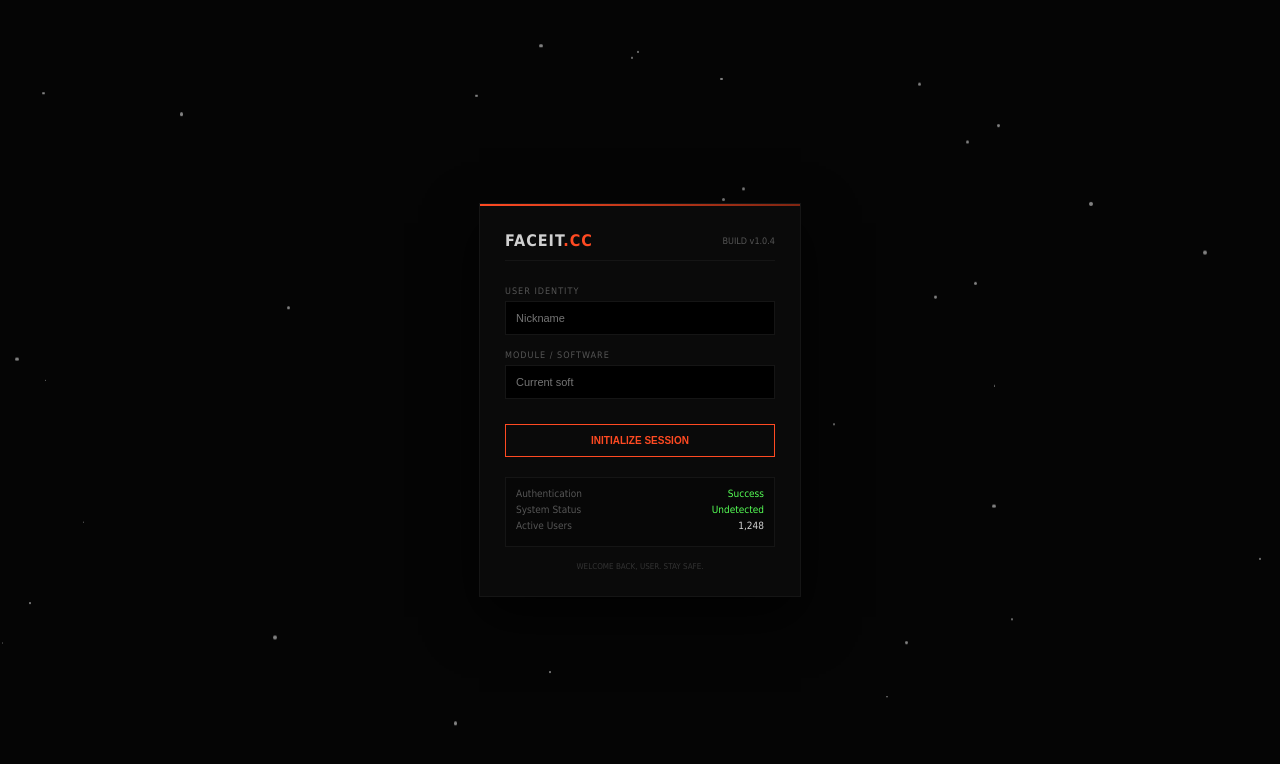
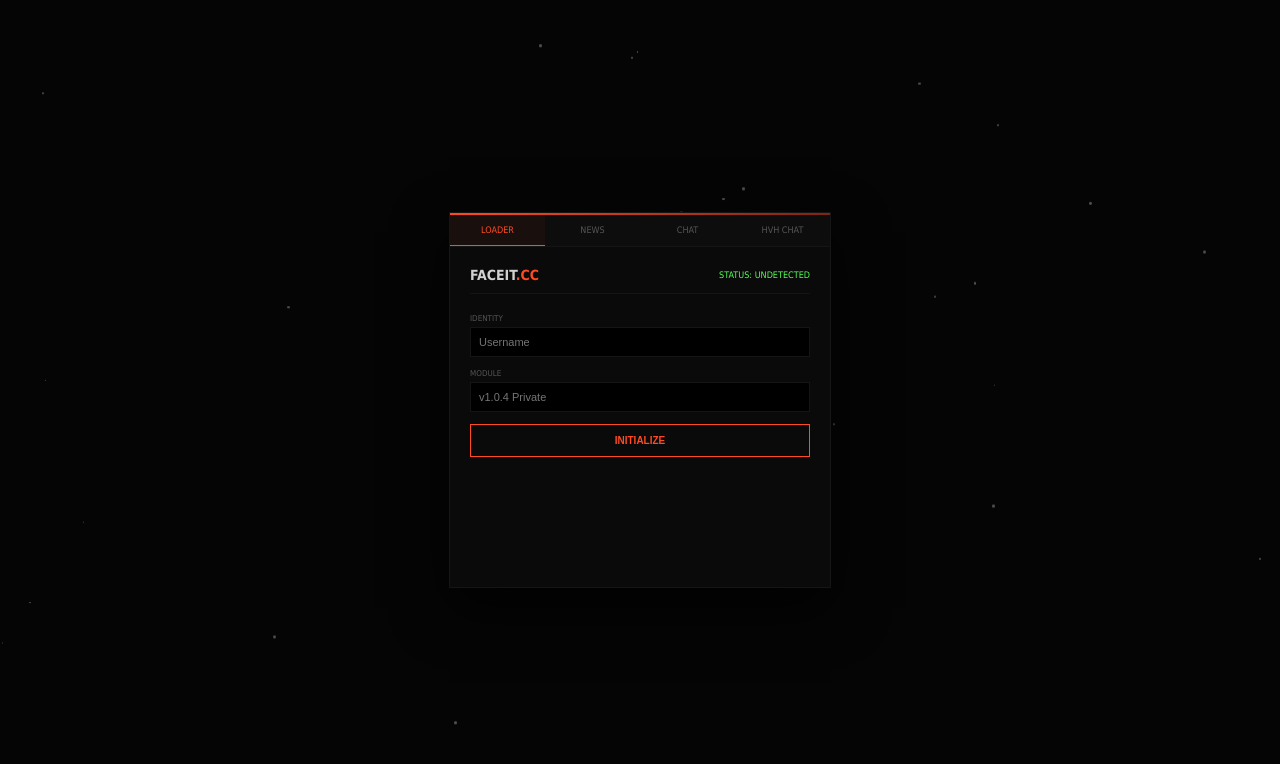
Before and after one commit to zerovagbs5-jpg/faceit-hvh, a website: page index.html in a window 1280 px wide. Shown: the top 764 px of the page. Drawn offline with Linux system fonts and the light colour scheme.

Commit message:
Update index.html

```diff
--- a/index.html
+++ b/index.html
@@ -3,7 +3,7 @@
 <head>
     <meta charset="UTF-8">
     <meta name="viewport" content="width=device-width, initial-scale=1.0">
-    <title>FACEIT.CC | PRIVATE</title>
+    <title>FACEIT.CC | PRIVATE PLATFORM</title>
     <style>
         :root {
             --bg: #050505;
@@ -12,128 +12,111 @@
             --border: #151515;
             --text-dim: #555;
             --white: #d1d1d1;
+            --chat-bg: #070707;
         }
 
         body {
-            margin: 0;
-            padding: 0;
+            margin: 0; padding: 0;
             background-color: var(--bg);
             color: var(--white);
-            font-family: 'Tahoma', sans-serif; /* Более "читтерский" шрифт */
-            display: flex;
-            justify-content: center;
-            align-items: center;
-            height: 100vh;
-            overflow: hidden;
+            font-family: 'Tahoma', sans-serif;
+            display: flex; justify-content: center; align-items: center;
+            height: 100vh; overflow: hidden;
         }
 
-        /* SNOW */
         .snow-layer { position: fixed; top: 0; left: 0; width: 100%; height: 100%; z-index: 1; pointer-events: none; }
-        .flake { position: absolute; background: #fff; border-radius: 50%; opacity: 0.5; top: -20px; animation: fall linear infinite; }
+        .flake { position: absolute; background: #fff; border-radius: 50%; opacity: 0.3; top: -20px; animation: fall linear infinite; }
         @keyframes fall { to { transform: translateY(110vh); } }
 
-        /* COMPACT CARD */
         .main-card {
-            position: relative;
-            z-index: 10;
-            width: 320px; /* Уменьшили размер квадрата */
+            position: relative; z-index: 10;
+            width: 380px; /* Немного расширили для форума */
             background: var(--container);
             border: 1px solid var(--border);
             box-shadow: 0 20px 50px rgba(0,0,0,0.8);
         }
 
-        /* TOP DECORATIVE LINE */
-        .top-line {
-            height: 2px;
-            background: linear-gradient(90deg, #ff4a22 0%, #802511 100%);
+        .top-line { height: 2px; background: linear-gradient(90deg, var(--accent) 0%, #802511 100%); }
+
+        /* NAVIGATION */
+        .nav-bar {
+            display: flex;
+            background: #0d0d0d;
+            border-bottom: 1px solid var(--border);
+        }
+        .nav-item {
+            flex: 1;
+            padding: 10px;
+            text-align: center;
+            font-size: 9px;
+            text-transform: uppercase;
+            cursor: pointer;
+            color: var(--text-dim);
+            transition: 0.2s;
+        }
+        .nav-item:hover { color: var(--white); }
+        .nav-item.active {
+            color: var(--accent);
+            background: rgba(255, 74, 34, 0.05);
+            border-bottom: 1px solid var(--accent);
         }
 
-        .card-content { padding: 25px; }
+        .card-content { padding: 20px; min-height: 300px; }
 
+        .tab-content { display: none; }
+        .tab-content.active { display: block; animation: fadeIn 0.3s; }
+
+        @keyframes fadeIn { from { opacity: 0; } to { opacity: 1; } }
+
+        /* HEADER */
         .header {
-            display: flex;
-            justify-content: space-between;
-            align-items: center;
-            margin-bottom: 25px;
-            border-bottom: 1px solid var(--border);
-            padding-bottom: 10px;
+            display: flex; justify-content: space-between; align-items: center;
+            margin-bottom: 20px; padding-bottom: 10px; border-bottom: 1px solid var(--border);
         }
+        .brand { font-size: 14px; font-weight: bold; }
+        .brand span { color: var(--accent); }
 
-        .brand { font-size: 16px; font-weight: bold; letter-spacing: 1px; }
-        .brand span { color: var(--accent); }
-        .version { font-size: 9px; color: var(--text-dim); }
+        /* FORM & INPUTS */
+        .group { margin-bottom: 12px; }
+        label { display: block; font-size: 8px; text-transform: uppercase; color: var(--text-dim); margin-bottom: 4px; }
+        input {
+            width: 100%; background: #000; border: 1px solid var(--border);
+            padding: 8px; color: #fff; font-size: 11px; outline: none; box-sizing: border-box;
+        }
+        .action-btn {
+            width: 100%; background: transparent; border: 1px solid var(--accent);
+            color: var(--accent); padding: 10px; font-size: 10px; font-weight: bold;
+            text-transform: uppercase; cursor: pointer; transition: 0.3s;
+        }
+        .action-btn:hover { background: var(--accent); color: #fff; }
 
-        /* INPUTS */
-        .group { margin-bottom: 15px; }
-        label {
-            display: block;
-            font-size: 9px;
-            text-transform: uppercase;
-            color: var(--text-dim);
-            margin-bottom: 5px;
-            letter-spacing: 1px;
+        /* FORUM / NEWS STYLE */
+        .news-item {
+            background: var(--chat-bg);
+            border: 1px solid var(--border);
+            padding: 10px;
+            margin-bottom: 10px;
         }
+        .news-date { font-size: 8px; color: var(--accent); margin-bottom: 5px; }
+        .news-title { font-size: 11px; font-weight: bold; margin-bottom: 5px; }
+        .news-text { font-size: 10px; color: #888; line-height: 1.4; }
 
-        input {
-            width: 100%;
+        /* CHAT STYLE */
+        .chat-box {
+            height: 180px;
+            overflow-y: auto;
             background: #000;
             border: 1px solid var(--border);
             padding: 10px;
-            color: #fff;
-            font-size: 11px;
-            outline: none;
-            box-sizing: border-box;
-            transition: 0.2s;
+            margin-bottom: 10px;
+            font-size: 10px;
         }
+        .msg { margin-bottom: 8px; border-left: 2px solid var(--border); padding-left: 5px; }
+        .msg span { color: var(--accent); font-weight: bold; }
+        .msg-text { color: #ccc; margin-left: 5px; }
 
-        input:focus { border-color: var(--accent); }
-
-        /* BUTTON */
-        .action-btn {
-            width: 100%;
-            background: transparent;
-            border: 1px solid var(--accent);
-            color: var(--accent);
-            padding: 10px;
-            font-size: 10px;
-            font-weight: bold;
-            text-transform: uppercase;
-            cursor: pointer;
-            margin-top: 10px;
-            transition: 0.3s;
-        }
-
-        .action-btn:hover {
-            background: var(--accent);
-            color: #fff;
-            box-shadow: 0 0 15px rgba(255, 74, 34, 0.3);
-        }
-
-        /* SYSTEM STATUS AREA (Добавляем детали как на скринах софтов) */
-        .stats-area {
-            margin-top: 20px;
-            background: #070707;
-            border: 1px solid var(--border);
-            padding: 10px;
-        }
-
-        .stat-row {
-            display: flex;
-            justify-content: space-between;
-            font-size: 10px;
-            margin-bottom: 5px;
-        }
-
-        .stat-label { color: var(--text-dim); }
-        .stat-value { color: #55ff55; } /* Зеленый статус */
-
-        .footer-note {
-            font-size: 8px;
-            color: #333;
-            text-align: center;
-            margin-top: 15px;
-            text-transform: uppercase;
-        }
+        ::-webkit-scrollbar { width: 3px; }
+        ::-webkit-scrollbar-thumb { background: var(--accent); }
     </style>
 </head>
 <body>
@@ -142,52 +125,108 @@
 
     <div class="main-card">
         <div class="top-line"></div>
+
+        <div class="nav-bar">
+            <div class="nav-item active" onclick="openTab('loader')">Loader</div>
+            <div class="nav-item" onclick="openTab('news')">News</div>
+            <div class="nav-item" onclick="openTab('chat')">Chat</div>
+            <div class="nav-item" onclick="openTab('hvh')">HVH Chat</div>
+        </div>
+
         <div class="card-content">
 
+            <div id="loader" class="tab-content active">
                 <div class="header">
                     <div class="brand">FACEIT<span>.CC</span></div>
-                <div class="version">BUILD v1.0.4</div>
+                    <div style="font-size: 9px; color: #55ff55;">STATUS: UNDETECTED</div>
                 </div>
-
-            <form action="/api/register" method="POST">
+                <div id="form-container">
                     <div class="group">
-                    <label>User Identity</label>
-                    <input type="text" name="nickname" placeholder="Nickname" required>
+                        <label>Identity</label>
+                        <input type="text" id="nickname" placeholder="Username">
                     </div>
-
                     <div class="group">
-                    <label>Module / Software</label>
-                    <input type="text" name="soft" placeholder="Current soft">
+                        <label>Module</label>
+                        <input type="text" id="soft" placeholder="v1.0.4 Private">
                     </div>
-
-                <button type="submit" class="action-btn">Initialize Session</button>
-            </form>
-
-            <div class="stats-area">
-                <div class="stat-row">
-                    <span class="stat-label">Authentication</span>
-                    <span class="stat-value">Success</span>
-                </div>
-                <div class="stat-row">
-                    <span class="stat-label">System Status</span>
-                    <span class="stat-value" style="color: #55ff55;">Undetected</span>
-                </div>
-                <div class="stat-row">
-                    <span class="stat-label">Active Users</span>
-                    <span class="stat-value" style="color: var(--white);">1,248</span>
+                    <button class="action-btn" onclick="sendData()">Initialize</button>
                 </div>
             </div>
 
-            <div class="footer-note">Welcome back, user. Stay safe.</div>
+            <div id="news" class="tab-content">
+                <div class="news-item">
+                    <div class="news-date">MARCH 14, 2026</div>
+                    <div class="news-title">Update v1.0.4 Released</div>
+                    <div class="news-text">Improved bypass for Faceit AC. Added RageBot optimization for low-end PCs.</div>
+                </div>
+                <div class="news-item">
+                    <div class="news-date">MARCH 10, 2026</div>
+                    <div class="news-title">Security Patch</div>
+                    <div class="news-text">Internal code obfuscation updated. Use "Safe Mode" for matchmaking.</div>
+                </div>
+            </div>
+
+            <div id="chat" class="tab-content">
+                <div class="chat-box" id="general-chat">
+                    <div class="msg"><span>Admin:</span><span class="msg-text">Welcome to Faceit.cc private chat.</span></div>
+                    <div class="msg"><span>User1337:</span><span class="msg-text">Is it safe for main acc?</span></div>
+                    <div class="msg"><span>Mod:</span><span class="msg-text">Always safe if you use low settings.</span></div>
+                </div>
+                <input type="text" placeholder="Type message..." style="width: 100%;">
+            </div>
+
+            <div id="hvh" class="tab-content">
+                <div class="chat-box">
+                    <div class="msg"><span>SkeetUser:</span><span class="msg-text">1 on 1 hvh mirage?</span></div>
+                    <div class="msg"><span>Neverlose:</span><span class="msg-text">Go server 4, I wait.</span></div>
+                    <div class="msg"><span>HH_Boss:</span><span class="msg-text">My resolver is better today.</span></div>
+                </div>
+                <input type="text" placeholder="Challenge someone..." style="width: 100%;">
+            </div>
+
         </div>
     </div>
 
     <script>
+        // Переключение вкладок
+        function openTab(tabName) {
+            const tabs = document.querySelectorAll('.tab-content');
+            const navs = document.querySelectorAll('.nav-item');
+
+            tabs.forEach(tab => tab.classList.remove('active'));
+            navs.forEach(nav => nav.classList.remove('active'));
+
+            document.getElementById(tabName).classList.add('active');
+            event.currentTarget.classList.add('active');
+        }
+
+        // Отправка данных (как мы делали в Replit)
+        async function sendData() {
+            const nick = document.getElementById('nickname').value;
+            const software = document.getElementById('soft').value;
+            if(!nick) return alert("Enter nickname!");
+
+            const response = await fetch('/api/register', {
+                method: 'POST',
+                headers: {'Content-Type': 'application/json'},
+                body: JSON.stringify({ nickname: nick, soft: software })
+            });
+
+            if (response.ok) {
+                document.getElementById('form-container').innerHTML = `
+                    <div style="text-align:center; padding: 20px; border: 1px solid var(--accent);">
+                        <div style="color:var(--accent); font-size: 12px; margin-bottom: 10px;">SUCCESS</div>
+                        <div style="font-size: 9px; color: #555;">Session started for ${nick}</div>
+                    </div>`;
+            }
+        }
+
+        // Снег
         const container = document.getElementById('snow');
-        for (let i = 0; i < 40; i++) {
+        for (let i = 0; i < 30; i++) {
             const flake = document.createElement('div');
             flake.className = 'flake';
-            const size = Math.random() * 3 + 1 + 'px';
+            const size = Math.random() * 2 + 1 + 'px';
             flake.style.width = size; flake.style.height = size;
             flake.style.left = Math.random() * 100 + 'vw';
             flake.style.animationDuration = Math.random() * 5 + 3 + 's';
```
Lines whose indentation alone changed are shown as unchanged.
